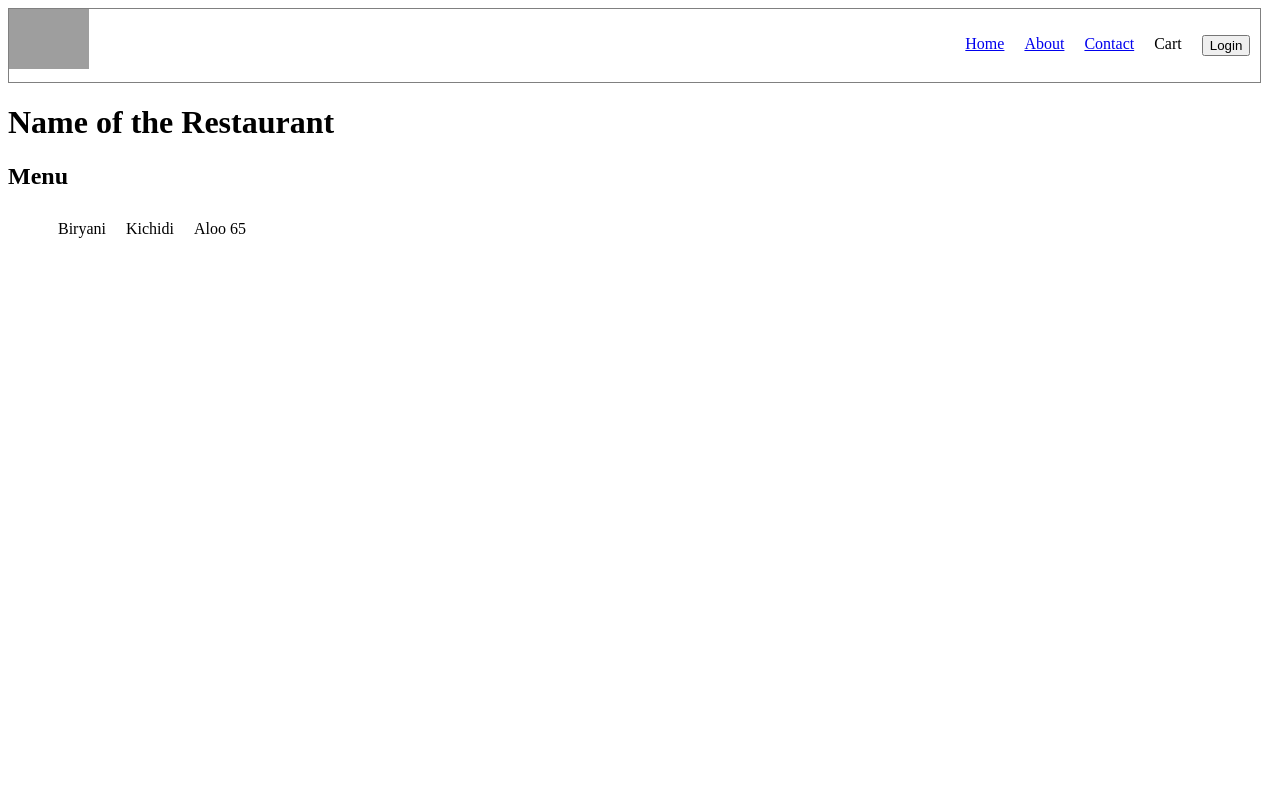
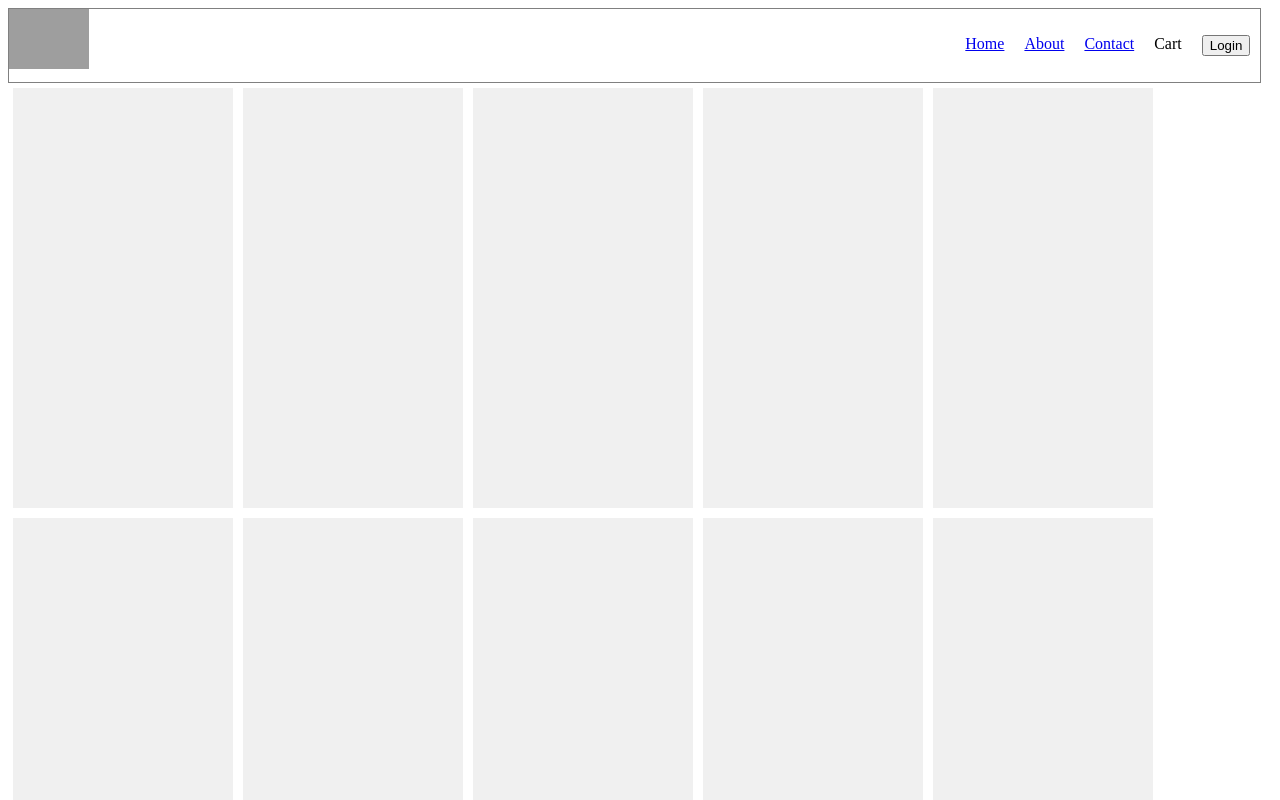
Before and after one commit to kothapallisridhar/namaste-react, a React (Vite) app: page /restaurants/1 in a window 1280 px wide. Shown: the top 800 px of the page. Built offline with nearby package versions, Linux system fonts and the light colour scheme; no server answers; grey boxes are pictures that could not be loaded.

Commit message:
RestaurantMenu data added

```diff
--- a/src/components/RestaurantMenu.js
+++ b/src/components/RestaurantMenu.js
@@ -1,30 +1,35 @@
 import { useState, useEffect } from "react";
 import Shimmer from "./Shimmer";
-import { MENU_URL } from "../utils/constants";
 const RestaurantMenu = () => {
-  //const [resInfo, setResInfo] = useState(null);
+  const [resInfo, setResInfo] = useState(null);
 
   useEffect(() => {
     fetchMenu();
   }, []);
 
   const fetchMenu = async () => {
-    const data = await fetch(MENU_URL + 280216);
+    const data = await fetch(
+      "https://www.swiggy.com/dapi/menu/pl?page-type=REGULAR_MENU&complete-menu=true&lat=12.9351929&lng=77.62448069999999&restaurantId=280216"
+    );
     const json = await data.json();
-    console.log(json);
+    //console.log(json.data.cards[0].card.card.info);
+    setResInfo(json.data);
   };
 
-  //if (resInfo === null) return <Shimmer />;
+  //const { cuisines, costForTwoMessage } = resInfo?.cards[0]?.card?.card?.info;
+  const name = resInfo?.cards[0]?.card?.card?.info?.name;
+  const cuisines = resInfo?.cards[0]?.card?.card?.info?.cuisines;
+  const costForTwoMessage =
+    resInfo?.cards[0]?.card?.card?.info?.costForTwoMessage;
+
+  if (resInfo === null) return <Shimmer />;
 
   return (
     <div className="menu">
-      <h1>Name of the Restaurant</h1>
-      <h2>Menu</h2>
-      <ul>
-        <li>Biryani</li>
-        <li>Kichidi</li>
-        <li>Aloo 65</li>
-      </ul>
+      <h1>{name}</h1>
+      <p>
+        {cuisines.join(", ")} - {costForTwoMessage}
+      </p>
     </div>
   );
 };
```
